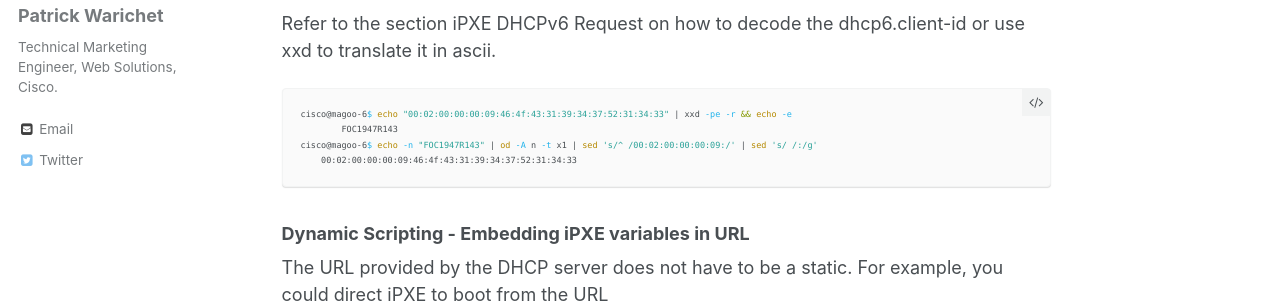
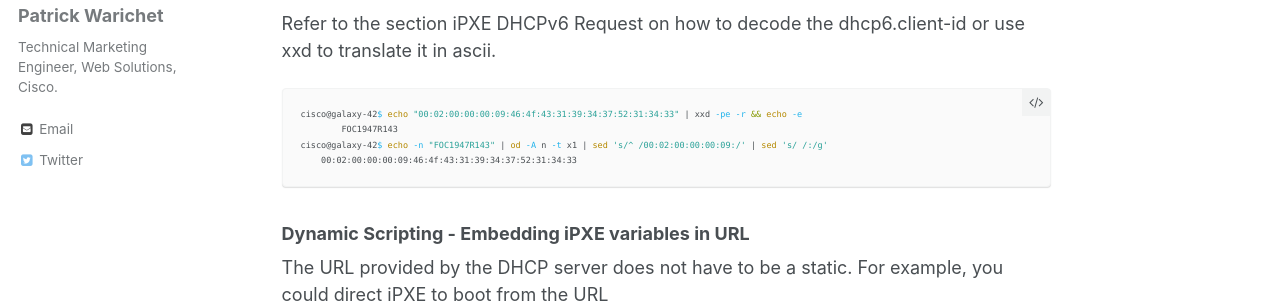
Before and after one commit to xrdocs/software-management, a Jekyll site: the page built from _tutorials/2016-07-27-ipxe-deep-dive.md, in a window 1280 px wide and 900 px high, scrolled down 9261 px. Shown: the part 151-454 px from the top of the window. Built offline with Jekyll 4.4.1, drawn with Linux system fonts in a browser that asks for light colours; comment, search, counter and statistics services are not loaded.

Commit message:
Updated 2016-07-27-ipxe-deep-dive.md

````diff
--- a/_tutorials/2016-07-27-ipxe-deep-dive.md
+++ b/_tutorials/2016-07-27-ipxe-deep-dive.md
@@ -404,9 +404,9 @@ host ncs-5001-b {
 Refer to the section iPXE DHCPv6 Request on how to decode the dhcp6.client-id or use xxd to translate it in ascii.
 
 ```bash
-cisco@magoo-6$ echo "00:02:00:00:00:09:46:4f:43:31:39:34:37:52:31:34:33" | xxd -pe -r && echo -e
+cisco@galaxy-42$ echo "00:02:00:00:00:09:46:4f:43:31:39:34:37:52:31:34:33" | xxd -pe -r && echo -e
         FOC1947R143
-cisco@magoo-6$ echo -n "FOC1947R143" | od -A n -t x1 | sed 's/^ /00:02:00:00:00:09:/' | sed 's/ /:/g'
+cisco@galaxy-42$ echo -n "FOC1947R143" | od -A n -t x1 | sed 's/^ /00:02:00:00:00:09:/' | sed 's/ /:/g'
     00:02:00:00:00:09:46:4f:43:31:39:34:37:52:31:34:33
 ```
 
````
